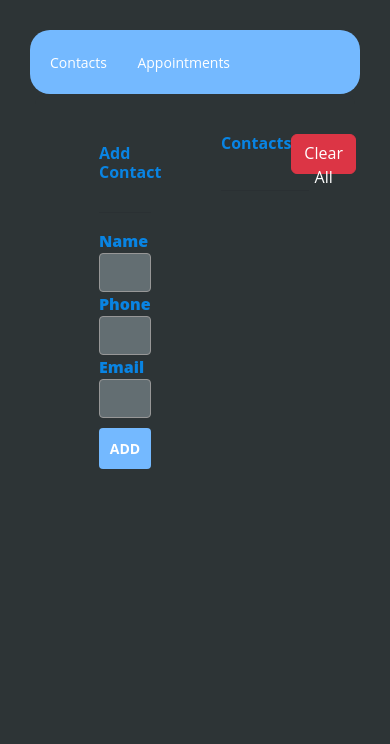
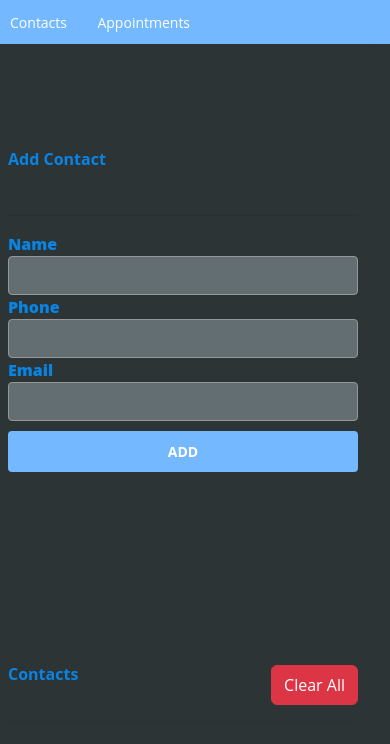
Before and after one commit to nccharles/Appointments, a React (Create React App) app: page /contacts in a window 390 px wide. Shown: the top 744 px of the page. Built offline with nearby package versions, Linux system fonts and the light colour scheme.

Commit message:
make it responsive

```diff
--- a/package.json
+++ b/package.json
@@ -1,6 +1,6 @@
 {
   "name": "react-challenge",
-  "homepage": "https://nccharles.github.io/",
+  "homepage": "https://nccharles.github.io/Appointments",
   "version": "0.1.0",
   "private": true,
   "dependencies": {
--- a/public/index.css
+++ b/public/index.css
@@ -1,5 +1,4 @@
 #root {
-  padding: 30px;
   font-family: "Open Sans", sans-serif !important;
 }
 body {
@@ -21,7 +20,6 @@ nav > a.active {
 nav {
   background: #74b9ff;
   padding: 20px;
-  border-radius: 20px;
 }
 
 h2 {
@@ -67,7 +65,16 @@ select {
   margin-bottom: 10px;
   box-sizing: border-box;
 }
-
+.content {
+  display: flex;
+  flex-direction: row;
+  justify-content: space-around;
+  padding: 20px;
+  min-height: 800px;
+  border-radius: 10px;
+  margin: 20px 5px;
+  background: #2d3436 !important;
+}
 .contact {
   margin: 0;
   font-size: 14px;
@@ -81,3 +88,42 @@ select {
 .contact-container {
   margin-bottom: 20px;
 }
+section {
+  padding: 20px;
+}
+section:last-child {
+  width: 40%;
+}
+section:first-child {
+  width: 40%;
+  padding: 30px;
+}
+section:first-child h1 {
+  margin-bottom: 30px;
+}
+@media only screen and (max-width: 600px) {
+  nav {
+    padding: 10px;
+    width: 100%;
+    margin: 0 !important;
+  }
+  .content {
+    display: flex;
+    margin: 0;
+    padding: 10px 20px;
+    width: 100%;
+    flex-direction: column !important;
+  }
+  section {
+    display: flex;
+    flex-direction: column;
+    margin: 0 !important;
+    padding: 0 !important;
+    width: 100% !important;
+  }
+  .attendee {
+    padding: 5px !important;
+    margin: 2px;
+    text-align: center;
+  }
+}
--- a/src/containers/appointmentsPage/AppointmentsPage.css
+++ b/src/containers/appointmentsPage/AppointmentsPage.css
@@ -1,26 +1,6 @@
-.content{
-    justify-content: space-around;
-    padding: 20px;
-    min-height: 800px;
-    border-radius: 10px;
-    margin: auto 5px;
-    background: #2d3436 !important;
-}
+
 .appointments-header{
     display: flex;
     flex-direction: row;
     justify-content: space-between;
 }
-section{
-    padding: 20px;
-}
-section:last-child{
-    width: 40%;
-}
-section:first-child{
-    width: 40%;
-    padding: 30px;
-}
-section:first-child h1{
-    margin-bottom: 30px;
-}
--- a/src/containers/appointmentsPage/AppointmentsPage.js
+++ b/src/containers/appointmentsPage/AppointmentsPage.js
@@ -51,8 +51,8 @@ const AppointmentsPage = ({
     setContact((op) => [...op, value[0]]);
   };
   return (
-    <div className="content row">
-      <section className="col-md-4">
+    <div className="content">
+      <section>
         <h1>Add Appointment</h1>
         <hr />
         <AppointmentForm
@@ -63,7 +63,7 @@ const AppointmentsPage = ({
           selectedContacts={selectedContacts}
         />
       </section>
-      <section className="col-md-4">
+      <section>
         <div className="appointments-header">
           <h1>Appointments</h1>
           <Button variant="danger" onClick={() => onClearPressed()}>
--- a/src/containers/contactsPage/contactsPage.css
+++ b/src/containers/contactsPage/contactsPage.css
@@ -1,26 +1,6 @@
-.content{
-    justify-content: space-around;
-    padding: 20px;
-    min-height: 800px;
-    border-radius: 10px;
-    margin: auto 5px;
-    background: #ecf0f1;
-}
+
 .contacts-header{
     display: flex;
     flex-direction: row;
     justify-content: space-between;
 }
-section{
-    padding: 20px;
-}
-section:last-child{
-    width: 40%;
-}
-section:first-child{
-    width: 40%;
-    padding: 30px;
-}
-section:first-child h1{
-    margin-bottom: 30px;
-}
```
